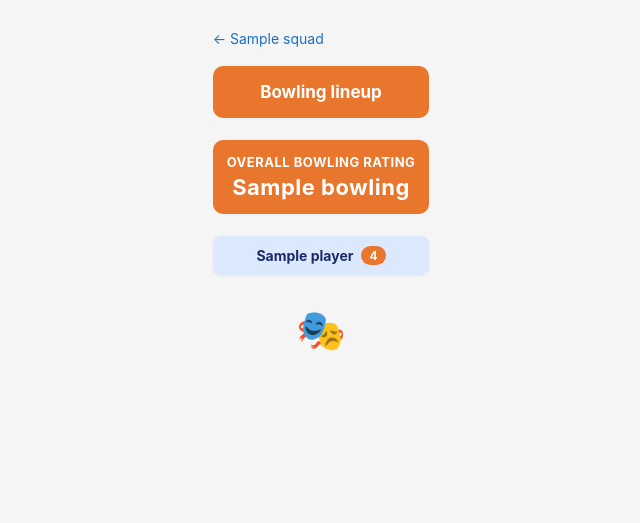
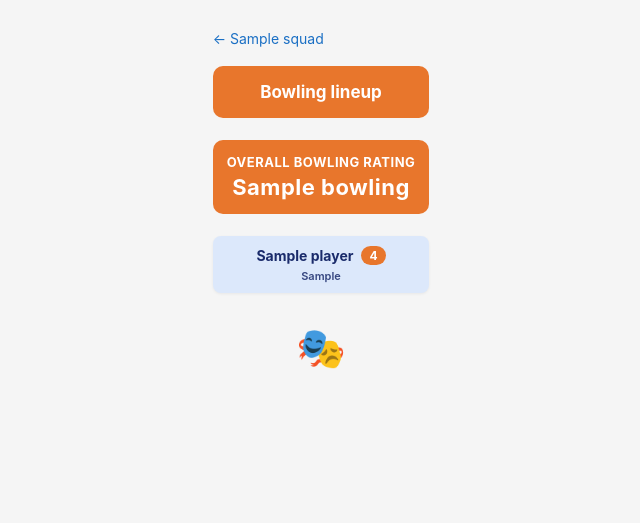
Before and after one commit to H4rm4n08/major_project, a Django app: template my_app/templates/my_app/squad_bowling_lineup.html in a window 1280 px wide. Shown: the top 523 px of the page, without its empty margins (319-959 px from the left). Run offline with Django 3.2, Linux system fonts and the light colour scheme; the template is opened without the code that fills it: most values are stand-ins (such as "Sample title", 1, 10 or a date in 2020).

Commit message:
Surface bowling style (pace/spin type) on every player listing
Previously only shown on the player search results and profile page.
Now also appears when searching/assigning a player to a batting slot,
bowling slot, or fielding position, in the squad's full player list, and
as a subtitle under each filled bowler in the Bowling Lineup view.

```diff
--- a/my_app/static/my_app/styles.css
+++ b/my_app/static/my_app/styles.css
@@ -1089,6 +1089,12 @@ body {
     font-weight: 700;
 }
 
+.bowling-slot-style {
+    font-size: 11px;
+    font-weight: 600;
+    opacity: 0.85;
+}
+
 .squad-aspect-sections {
     display: flex;
     flex-direction: column;
--- a/my_app/templates/my_app/squad_bowling_lineup.html
+++ b/my_app/templates/my_app/squad_bowling_lineup.html
@@ -21,6 +21,7 @@
             {{ row.squad_player.player.name }}
             {% if row.squad_player.player.stats.overall_rating %}<span class="player-rating-badge">{{ row.squad_player.player.stats.overall_rating }}</span>{% endif %}
           </span>
+          {% if row.squad_player.player.bowling_style_display %}<span class="bowling-slot-style">{{ row.squad_player.player.bowling_style_display }}</span>{% endif %}
         </a>
       {% else %}
         <a class="squad-aspect-btn" href="{% url 'my_app:squad_bowling_slot' squad.id row.slot %}">{{ row.label }}</a>
--- a/my_app/templates/my_app/squad_bowling_slot.html
+++ b/my_app/templates/my_app/squad_bowling_slot.html
@@ -27,7 +27,7 @@
         <div class="cric-player-avatar">{{ player.name|slice:":1" }}</div>
         <div class="cric-player-info">
           <span class="cric-player-name">{{ player.name }}</span>
-          <span class="cric-player-meta">{{ player.country|default:"" }}{% if player.role %} · {{ player.role }}{% endif %}</span>
+          <span class="cric-player-meta">{{ player.country|default:"" }}{% if player.role %} · {{ player.role }}{% endif %}{% if player.bowling_style_display %} · {{ player.bowling_style_display }}{% endif %}</span>
         </div>
         {% if player.stats.overall_rating %}<span class="player-rating-badge">{{ player.stats.overall_rating }}</span>{% endif %}
         <button class="squad-aspect-btn" type="submit" style="width:auto;padding:8px 16px;">Add</button>
--- a/my_app/templates/my_app/squad_detail.html
+++ b/my_app/templates/my_app/squad_detail.html
@@ -34,7 +34,7 @@
       {% if squad_players %}
         <ol class="squad-player-list">
           {% for sp in squad_players %}
-            <li><a href="{% url 'my_app:player_stats' sp.player.cricapi_id %}">{{ sp.player.name }}</a> ({{ sp.player.country }})</li>
+            <li><a href="{% url 'my_app:player_stats' sp.player.cricapi_id %}">{{ sp.player.name }}</a> ({{ sp.player.country }}{% if sp.player.bowling_style_display %} · {{ sp.player.bowling_style_display }}{% endif %})</li>
           {% endfor %}
         </ol>
       {% else %}
--- a/my_app/templates/my_app/squad_fielding_slot.html
+++ b/my_app/templates/my_app/squad_fielding_slot.html
@@ -27,7 +27,7 @@
         <div class="cric-player-avatar">{{ player.name|slice:":1" }}</div>
         <div class="cric-player-info">
           <span class="cric-player-name">{{ player.name }}</span>
-          <span class="cric-player-meta">{{ player.country|default:"" }}{% if player.role %} · {{ player.role }}{% endif %}</span>
+          <span class="cric-player-meta">{{ player.country|default:"" }}{% if player.role %} · {{ player.role }}{% endif %}{% if player.bowling_style_display %} · {{ player.bowling_style_display }}{% endif %}</span>
         </div>
         {% if player.stats.overall_rating %}<span class="player-rating-badge">{{ player.stats.overall_rating }}</span>{% endif %}
         <button class="squad-aspect-btn" type="submit" style="width:auto;padding:8px 16px;">Add</button>
--- a/my_app/templates/my_app/squad_slot.html
+++ b/my_app/templates/my_app/squad_slot.html
@@ -27,7 +27,7 @@
         <div class="cric-player-avatar">{{ player.name|slice:":1" }}</div>
         <div class="cric-player-info">
           <span class="cric-player-name">{{ player.name }}</span>
-          <span class="cric-player-meta">{{ player.country|default:"" }}{% if player.role %} · {{ player.role }}{% endif %}</span>
+          <span class="cric-player-meta">{{ player.country|default:"" }}{% if player.role %} · {{ player.role }}{% endif %}{% if player.bowling_style_display %} · {{ player.bowling_style_display }}{% endif %}</span>
         </div>
         {% if player.stats.overall_rating %}<span class="player-rating-badge">{{ player.stats.overall_rating }}</span>{% endif %}
         <button class="squad-aspect-btn" type="submit" style="width:auto;padding:8px 16px;">Add</button>
```
